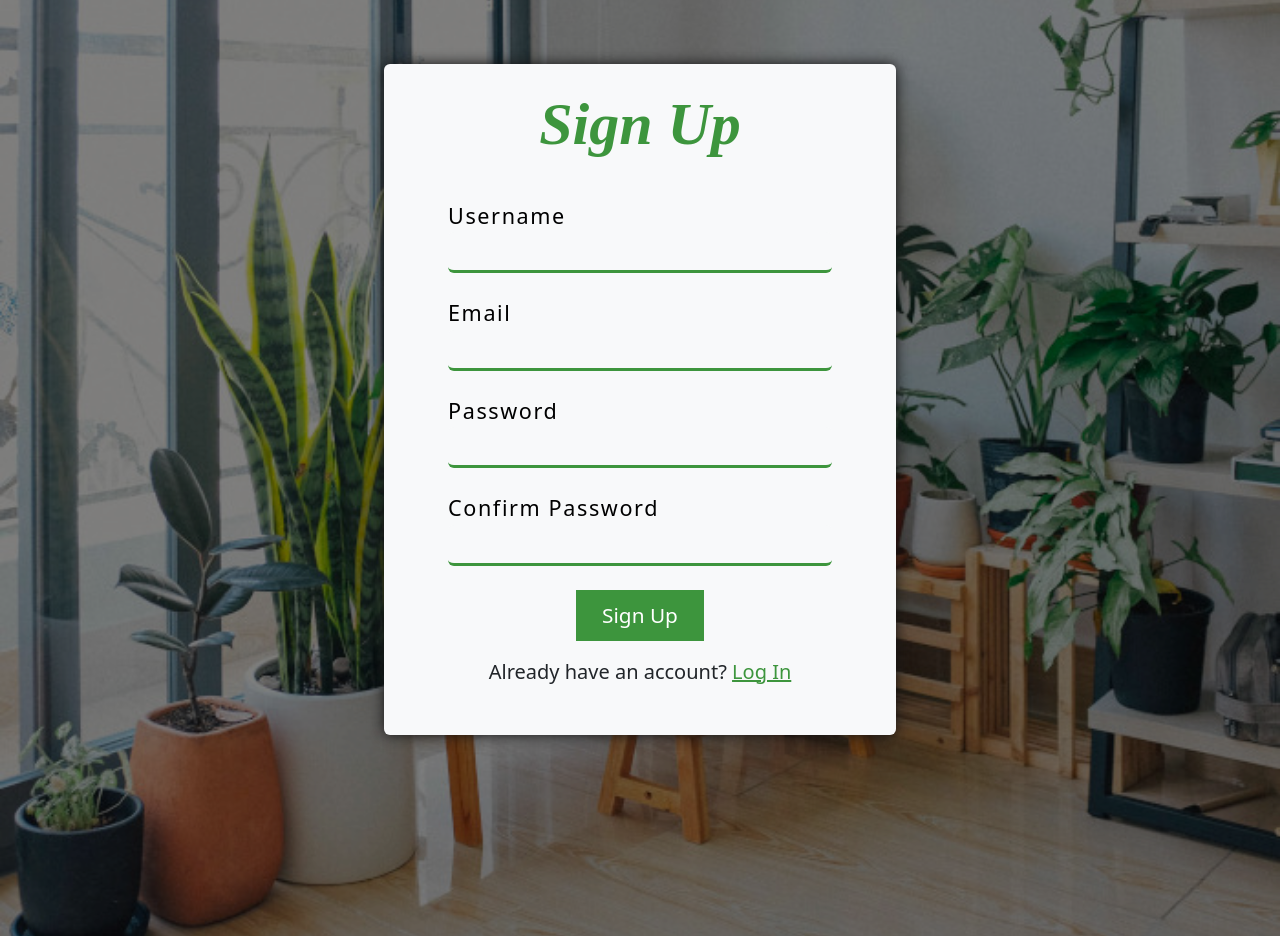
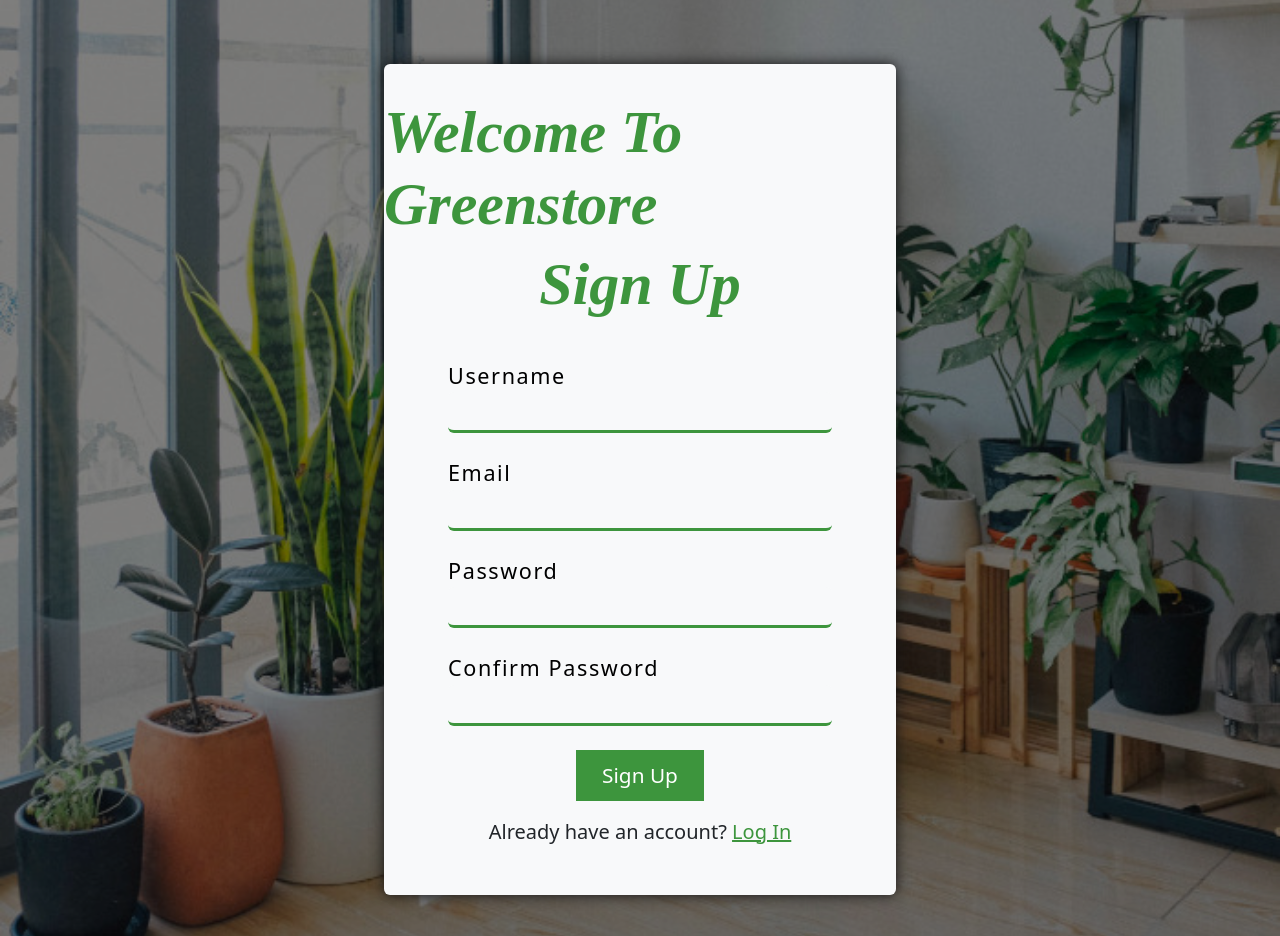
Before and after one commit to Reem-Ashraff/angular-green-store, an Angular app: page /signin in a window 1280 px wide. Built offline with nearby package versions, Linux system fonts and the light colour scheme.

Commit message:
Update signin.component.html

```diff
--- a/src/app/signin/signin.component.html
+++ b/src/app/signin/signin.component.html
@@ -1,6 +1,7 @@
 <div class="cover"></div>
 <div class="d-flex justify-content-center align-items-center">
         <div class="bg-light form d-flex flex-column align-items-center justify-content-center rounded py-4">
+                <h1 class=" mb-2 mt-2">Welcome To Greenstore</h1>
                 <h1 class=" mb-4">Sign Up</h1>
                 <div class="mb-3">
                         <div class="message">{{msg}}</div>
```
